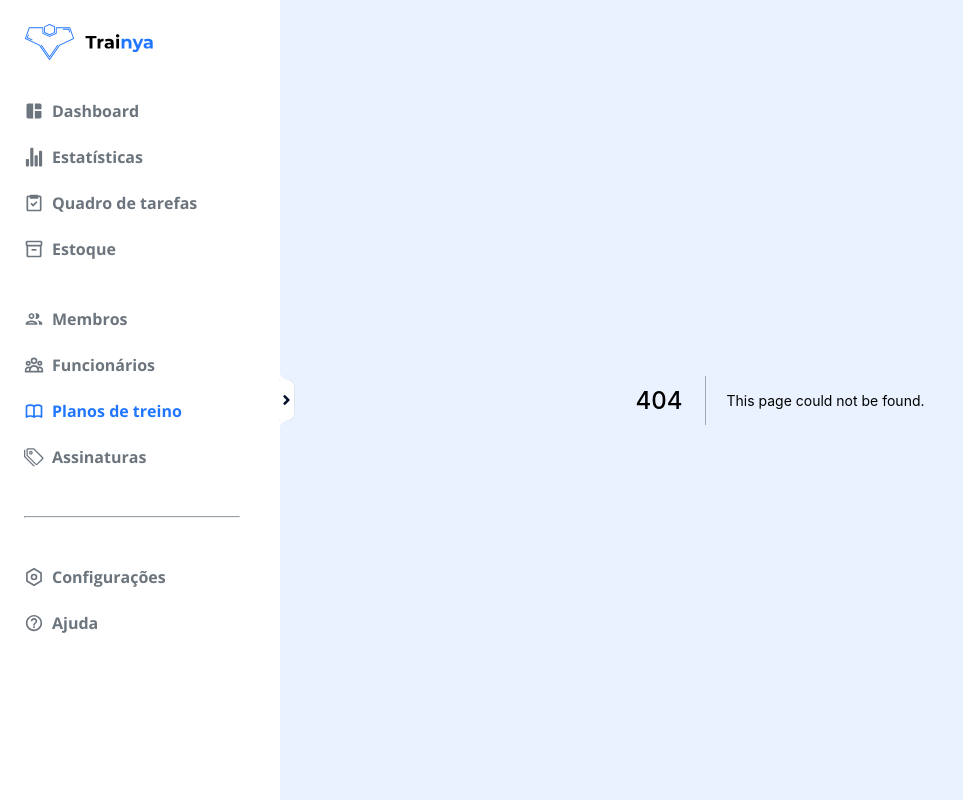
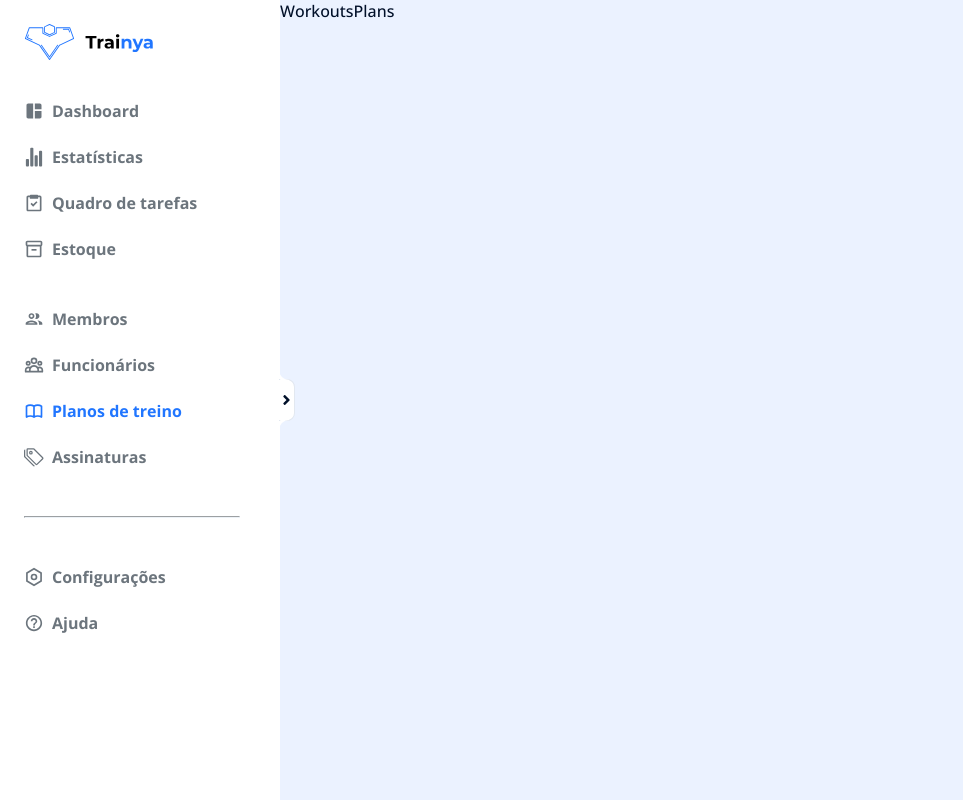
Before and after one commit to trainya-app/trainya-admin-client, a Next.js app: page /workoutsPlans in a window 1280 px wide. Before the commit this address had no page. Shown: the whole page, without its empty margins (0-963 px from the left). Built offline with nearby package versions, Linux system fonts and the light colour scheme.

Commit message:
feat: starting the workouts plans page

```diff
--- /dev/null
+++ b/src/pages-components/WorkoutsPlans/index.tsx
@@ -0,0 +1,11 @@
+import { Container } from './styles';
+
+export const WorkoutsPlans = () => {
+  console.log('WorkoutsPlans');
+
+  return (
+    <Container>
+      <p>WorkoutsPlans</p>
+    </Container>
+  );
+};
--- /dev/null
+++ b/src/pages-components/WorkoutsPlans/styles.ts
@@ -0,0 +1,3 @@
+import styled from 'styled-components';
+
+export const Container = styled.div``;
--- /dev/null
+++ b/src/pages/workoutsPlans.tsx
@@ -0,0 +1,10 @@
+import type { NextPage } from 'next';
+import { WorkoutsPlans as WorkoutsPlansComponent } from 'pages-components/WorkoutsPlans';
+
+const WorkoutsPlans: NextPage = () => {
+  console.log('home page');
+
+  return <WorkoutsPlansComponent />;
+};
+
+export default WorkoutsPlans;
```
